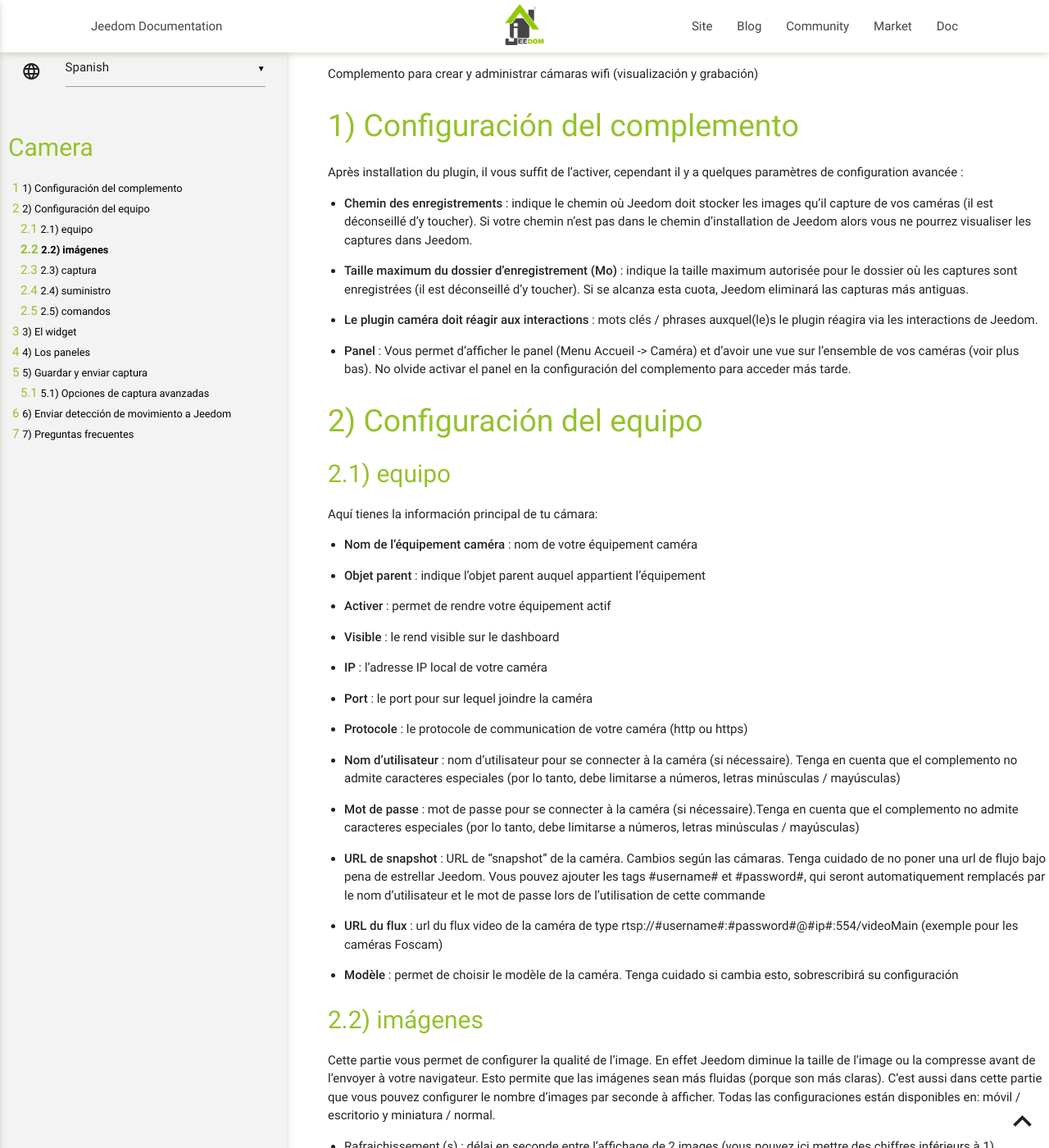
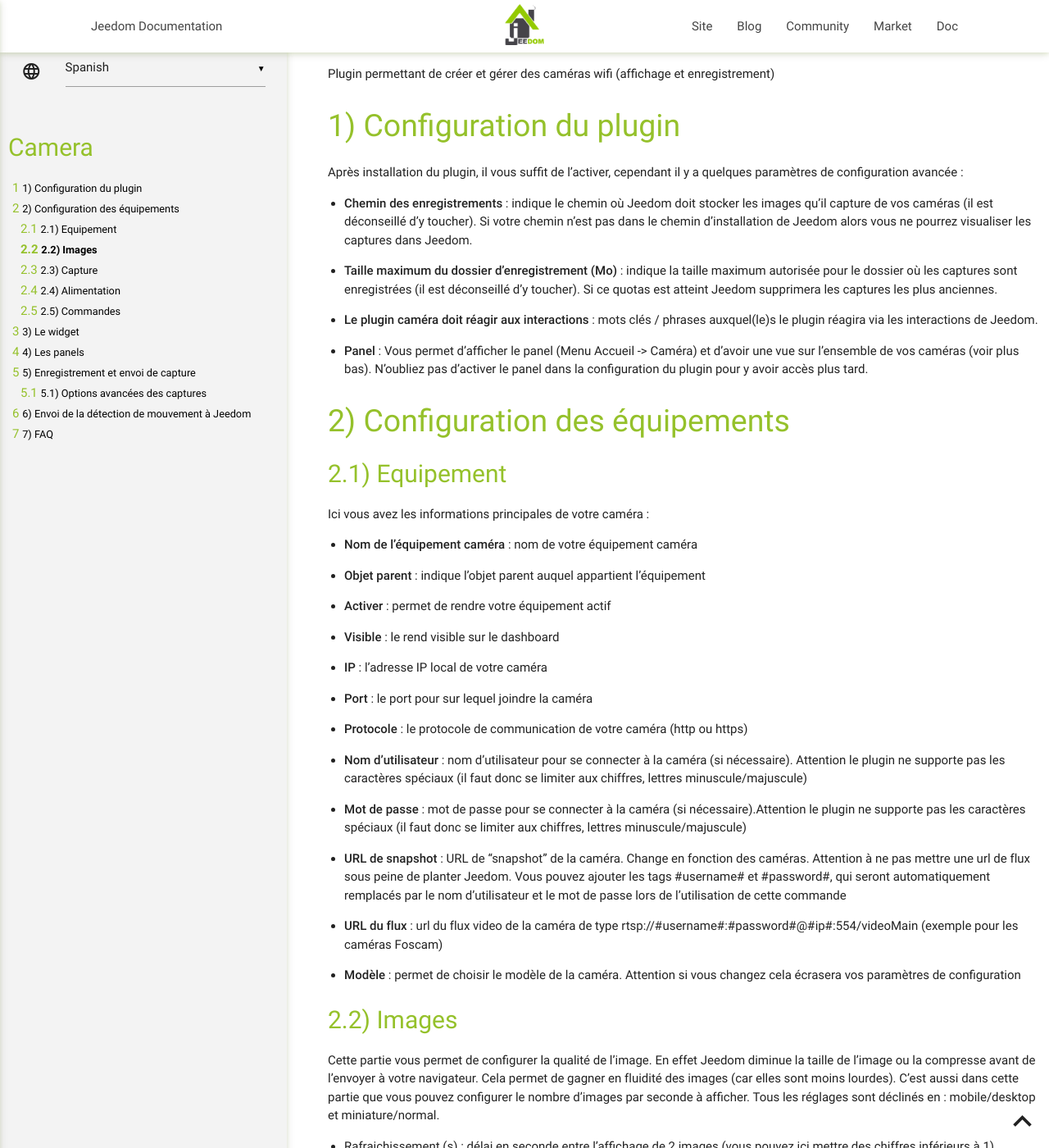
Before and after one commit to jeedom/plugin-camera, a Jekyll site: the page built from docs/es_ES/index.md, in a window 1280 px wide and 1400 px high. Shown: the whole window at 82% size. Built offline with Jekyll 4.4.1, drawn with Linux system fonts in a browser that asks for light colours; our own code applies the rules of GitHub Pages for plain Markdown files; some of the changed text lies outside the part shown.

Commit message:
[Jenkins] Updated translation

```diff
--- a/docs/de_DE/index.md
+++ b/docs/de_DE/index.md
@@ -1,26 +1,26 @@
-Plugin zum Erstellen und Verwalten von WLAN-Kameras (Anzeige und Aufzeichnung)
+Plugin permettant de créer et gérer des caméras wifi (affichage et enregistrement)
 
-Plugin Konfiguration
+Configuration du plugin
 =======================
 
 Après installation du plugin, il vous suffit de l’activer, cependant il y a quelques paramètres de configuration avancée :
 
 -   **Chemin des enregistrements** : indique le chemin où Jeedom doit stocker les images qu’il capture de vos caméras (il est déconseillé d’y toucher). Si votre chemin n’est pas dans le chemin d’installation de Jeedom alors vous ne pourrez visualiser les captures dans Jeedom.
 
--   **Taille maximum du dossier d’enregistrement (Mo)** : indique la taille maximum autorisée pour le dossier où les captures sont enregistrées (il est déconseillé d’y toucher). Wenn diese Quote erreicht ist, löscht Jeedom die ältesten Fänge.
+-   **Taille maximum du dossier d’enregistrement (Mo)** : indique la taille maximum autorisée pour le dossier où les captures sont enregistrées (il est déconseillé d’y toucher). Si ce quotas est atteint Jeedom supprimera les captures les plus anciennes.
 
 -   **Le plugin caméra doit réagir aux interactions** : mots clés / phrases auxquel(le)s le plugin réagira via les interactions de Jeedom.
 
--   **Panel** : Vous permet d’afficher le panel (Menu Accueil -> Caméra) et d’avoir une vue sur l’ensemble de vos caméras (voir plus bas). Vergessen Sie nicht, das Panel in der Konfiguration des Plugins zu aktivieren, um später darauf zugreifen zu können.
+-   **Panel** : Vous permet d’afficher le panel (Menu Accueil -> Caméra) et d’avoir une vue sur l’ensemble de vos caméras (voir plus bas). N'oubliez pas d'activer le panel dans la configuration du plugin pour y avoir accès plus tard.
 
 
-Gerätekonfiguration
+Configuration des équipements
 =============================
 
-Ausrüstung
+Equipement
 ----------
 
-Hier haben Sie die wichtigsten Informationen Ihrer Kamera:
+Ici vous avez les informations principales de votre caméra :
 
 -   **Nom de l’équipement caméra** : nom de votre équipement caméra
 
@@ -36,20 +36,20 @@ Hier haben Sie die wichtigsten Informationen Ihrer Kamera:
 
 -   **Protocole** : le protocole de communication de votre caméra (http ou https)
 
--   **Nom d’utilisateur** : nom d’utilisateur pour se connecter à la caméra (si nécessaire). Bitte beachten Sie, dass das Plugin keine Sonderzeichen unterstützt (Sie müssen sich daher auf Zahlen, Klein- / Großbuchstaben beschränken).
+-   **Nom d’utilisateur** : nom d’utilisateur pour se connecter à la caméra (si nécessaire). Attention le plugin ne supporte pas les caractères spéciaux (il faut donc se limiter aux chiffres, lettres minuscule/majuscule)
 
--   **Mot de passe** : mot de passe pour se connecter à la caméra (si nécessaire).Bitte beachten Sie, dass das Plugin keine Sonderzeichen unterstützt (Sie müssen sich daher auf Zahlen, Klein- / Großbuchstaben beschränken).
+-   **Mot de passe** : mot de passe pour se connecter à la caméra (si nécessaire).Attention le plugin ne supporte pas les caractères spéciaux (il faut donc se limiter aux chiffres, lettres minuscule/majuscule)
 
--   **URL de snapshot** : URL de "snapshot" de la caméra. Änderungen je nach Kamera. Achten Sie darauf, dass Sie keine Flow-URL unter die Strafe des Absturzes von Jeedom stellen. Vous pouvez ajouter les tags \#username\# et \#password\#, qui seront automatiquement remplacés par le nom d’utilisateur et le mot de passe lors de l’utilisation de cette commande
+-   **URL de snapshot** : URL de "snapshot" de la caméra. Change en fonction des caméras. Attention à ne pas mettre une url de flux sous peine de planter Jeedom. Vous pouvez ajouter les tags \#username\# et \#password\#, qui seront automatiquement remplacés par le nom d’utilisateur et le mot de passe lors de l’utilisation de cette commande
 
 -   **URL du flux** : url du flux video de la caméra de type rtsp://#username#:#password#@#ip#:554/videoMain (exemple pour les caméras Foscam)
 
--   **Modèle** : permet de choisir le modèle de la caméra. Seien Sie vorsichtig, wenn Sie dies ändern, werden Ihre Konfigurationseinstellungen überschrieben
+-   **Modèle** : permet de choisir le modèle de la caméra. Attention si vous changez cela écrasera vos paramètres de configuration
 
-Metaphorik
+Images
 ------
 
-Cette partie vous permet de configurer la qualité de l’image. En effet Jeedom diminue la taille de l’image ou la compresse avant de l’envoyer à votre navigateur. Dadurch können die Bilder flüssiger werden (weil sie heller sind). C’est aussi dans cette partie que vous pouvez configurer le nombre d’images par seconde à afficher. Alle Einstellungen sind verfügbar in: Mobil / Desktop und Miniatur / Normal.
+Cette partie vous permet de configurer la qualité de l’image. En effet Jeedom diminue la taille de l’image ou la compresse avant de l’envoyer à votre navigateur. Cela permet de gagner en fluidité des images (car elles sont moins lourdes). C’est aussi dans cette partie que vous pouvez configurer le nombre d’images par seconde à afficher. Tous les réglages sont déclinés en : mobile/desktop et miniature/normal.
 
 -   Rafraichissement (s) : délai en seconde entre l’affichage de 2 images (vous pouvez ici mettre des chiffres inférieurs à 1)
 
@@ -61,7 +61,7 @@ Cette partie vous permet de configurer la qualité de l’image. En effet Jeedom
 >
 > Si vous mettez une compression de 0% et une taille de 100%, Jeedom ne touchera pas à l’image en mode normal. Cela n’est pas valable en mode miniature où il y a une taille maximum de l’image de 360px.
 
-Erfassung
+Capture
 -------
 
 -   Durée maximum d’un enregistrement : durée maximum des enregistrements
@@ -70,18 +70,18 @@ Erfassung
 
 -   Nombre d’images par seconde de la vidéo : nombre d’images par seconde des vidéos
 
--   Seuil de détection mouvement (0-100) : seuil de détection de mouvement (il est conseillé de mettre 2). Je höher der Wert, desto höher ist die Empfindlichkeit.
+-   Seuil de détection mouvement (0-100) : seuil de détection de mouvement (il est conseillé de mettre 2). Plus la valeur est grande plus la sensibilité augmente.
 
 -   Supprimer toutes les captures de la caméra : supprime toutes les captures et enregistrements de la caméra
 
-Versorgung
+Alimentation
 ------------
 
 -   Commande ON : Commande permettant de mettre en marche l’alimentation de la caméra
 
 -   Commande OFF : Commande permettant de couper l’alimentation de la caméra
 
-Befehle
+Commandes
 ---------
 
 -   ID de la commande (utiliser avec les commandes de type info pour par exemple remonter l’information de mouvement de la caméra à Jeedom par l’api, voir plus bas)
@@ -102,7 +102,7 @@ Befehle
 
 -   Supprimer (signe -) : permet de supprimer la commande
 
-Das Widget
+Le widget
 =========
 
 On retrouve sur celui-ci l’image de la caméra, les commandes définies dans la configuration, la commande pour prendre une capture, la commande pour lancer la prise de multiples captures images et la commande pour parcourir ces captures.
@@ -113,7 +113,7 @@ On retrouve sur celui-ci l’image de la caméra, les commandes définies dans l
 
 Un clic sur l’image permet d’afficher celle-ci dans une fenêtre et dans un format plus grand.
 
-Ein Klick auf den letzten Befehl zum Durchsuchen der Screenshots zeigt diesen an.
+Un clic sur la dernière commande pour parcourir les captures vous affichera celle-ci.
 
 Vous retrouvez ici toutes les captures organisées par jour puis par date, vous pouvez pour chacune d’elle :
 
@@ -125,7 +125,7 @@ Vous retrouvez ici toutes les captures organisées par jour puis par date, vous
 
 En mobile le widget est un peu différent : si vous cliquez sur l’image de la caméra vous obtenez celle-ci en plus grande avec les commandes possibles.
 
-Die Paneele
+Les panels
 ==========
 
 Le plugin caméra met aussi à disposition un panel qui vous permet de voir d’un seul coup toutes vos caméras, il est accessible par Acceuil → Caméra.
@@ -134,18 +134,18 @@ Le plugin caméra met aussi à disposition un panel qui vous permet de voir d’
 >
 > Pour l’avoir il faut l’activer sur la page de configuration du plugin
 
-Es ist natürlich auch für Handys per Plugin → Kamera erhältlich:
+Il est bien sur aussi disponible en mobile par Plugin → Caméra :
 
-Speichern und Capture senden
+Enregistrement et envoi de capture
 ==================================
 
 Cette commande un peu spécifique permet suite à la prise de capture de faire l’envoi de celle-ci (compatible avec le plugin slack, mail et transfert).
 
-La configuration est assez simple vous appelez l’action d’envoi de capture (dénommée "Enregistrement") dans un scénario. Im Titelteil übergeben Sie die Optionen.
+La configuration est assez simple vous appelez l’action d’envoi de capture (dénommée "Enregistrement") dans un scénario. Dans la partie titre vous passez les options.
 
-Standardmäßig reicht es aus, die Anzahl der gewünschten Aufnahmen in das Feld &quot;Anzahl der Aufnahmen oder Optionen&quot; einzufügen. Sie können jedoch weitere Optionen auswählen (siehe Details unter &quot;Erweiterte Optionen für Aufnahmen&quot;). Dans la partie message, vous n'avez plus qu'à renseigner la commande du plugin (actuellement slack, mail ou transfert) qui fait l’envoi des captures. Sie können mehrere durch &amp;&amp; getrennte setzen.
+Standardmäßig reicht es aus, die Anzahl der gewünschten Aufnahmen in das Feld &quot;Anzahl der Aufnahmen oder Optionen&quot; einzufügen. Sie können jedoch weitere Optionen auswählen (siehe Details unter &quot;Erweiterte Optionen für Aufnahmen&quot;). Dans la partie message, vous n'avez plus qu'à renseigner la commande du plugin (actuellement slack, mail ou transfert) qui fait l’envoi des captures. Vous pouvez en mettre plusieurs séparés par des &&.
 
-Erweiterte Aufnahmeoptionen
+Options avancées des captures
 ---------------------------
 
 -   nbSnap : nombre de capture, si non précisé alors les captures sont faites jusqu’à une demande d’arrêt d’enregistrement ou d’arrêt de la caméra
@@ -164,17 +164,17 @@ Erweiterte Aufnahmeoptionen
 
 > **Exemples**
 >
-> nbSnap=3 delay=5 ==> envoi 3 captures faites à 5 secondes d'intervalle (envoi déclenché via le scénario) movie=1 sendFirstSnap=1 detectMove=1 ==> envoi la première capture, puis envoi d'une capture à chaque détection de mouvement et enregistre une vidéo jusqu'à la commande "Arrêter Enregistrement" à insérer dans le scénario. Der Film wird auf Ihrem Jeedom gespeichert.
+> nbSnap=3 delay=5 ==> envoi 3 captures faites à 5 secondes d'intervalle (envoi déclenché via le scénario) movie=1 sendFirstSnap=1 detectMove=1 ==> envoi la première capture, puis envoi d'une capture à chaque détection de mouvement et enregistre une vidéo jusqu'à la commande "Arrêter Enregistrement" à insérer dans le scénario. Le film sera stocké sur votre Jeedom.
 
 
-Senden Sie die Bewegungserkennung an Jeedom
+Envoi de la détection de mouvement à Jeedom
 ===========================================
 
 Si vous avez une caméra qui possède la détection de mouvement et que vous voulez transmettre celle-ci à Jeedom voilà l’url à mettre sur votre caméra :
 
-    http: //#IP_JEEDOM#/core/api/jeeApi.php?apikey=#APIKEY#&type=camera&id=#ID#&value=#value#
+    http://#IP_JEEDOM#/core/api/jeeApi.php?apikey=#APIKEY#&type=camera&id=#ID#&value=#value#
 
-Natürlich vor dem Erstellen eines Info-Befehls auf Ihrer Kamera
+Il faut bien entendu avant avoir créé une commande de type info sur votre caméra
 
 FAQ
 ===
--- a/docs/es_ES/index.md
+++ b/docs/es_ES/index.md
@@ -1,26 +1,26 @@
-Complemento para crear y administrar cámaras wifi (visualización y grabación)
+Plugin permettant de créer et gérer des caméras wifi (affichage et enregistrement)
 
-Configuración del complemento
+Configuration du plugin
 =======================
 
 Après installation du plugin, il vous suffit de l’activer, cependant il y a quelques paramètres de configuration avancée :
 
 -   **Chemin des enregistrements** : indique le chemin où Jeedom doit stocker les images qu’il capture de vos caméras (il est déconseillé d’y toucher). Si votre chemin n’est pas dans le chemin d’installation de Jeedom alors vous ne pourrez visualiser les captures dans Jeedom.
 
--   **Taille maximum du dossier d’enregistrement (Mo)** : indique la taille maximum autorisée pour le dossier où les captures sont enregistrées (il est déconseillé d’y toucher). Si se alcanza esta cuota, Jeedom eliminará las capturas más antiguas.
+-   **Taille maximum du dossier d’enregistrement (Mo)** : indique la taille maximum autorisée pour le dossier où les captures sont enregistrées (il est déconseillé d’y toucher). Si ce quotas est atteint Jeedom supprimera les captures les plus anciennes.
 
 -   **Le plugin caméra doit réagir aux interactions** : mots clés / phrases auxquel(le)s le plugin réagira via les interactions de Jeedom.
 
--   **Panel** : Vous permet d’afficher le panel (Menu Accueil -> Caméra) et d’avoir une vue sur l’ensemble de vos caméras (voir plus bas). No olvide activar el panel en la configuración del complemento para acceder más tarde.
+-   **Panel** : Vous permet d’afficher le panel (Menu Accueil -> Caméra) et d’avoir une vue sur l’ensemble de vos caméras (voir plus bas). N'oubliez pas d'activer le panel dans la configuration du plugin pour y avoir accès plus tard.
 
 
-Configuración del equipo
+Configuration des équipements
 =============================
 
-equipo
+Equipement
 ----------
 
-Aquí tienes la información principal de tu cámara:
+Ici vous avez les informations principales de votre caméra :
 
 -   **Nom de l’équipement caméra** : nom de votre équipement caméra
 
@@ -36,20 +36,20 @@ Aquí tienes la información principal de tu cámara:
 
 -   **Protocole** : le protocole de communication de votre caméra (http ou https)
 
--   **Nom d’utilisateur** : nom d’utilisateur pour se connecter à la caméra (si nécessaire). Tenga en cuenta que el complemento no admite caracteres especiales (por lo tanto, debe limitarse a números, letras minúsculas / mayúsculas)
+-   **Nom d’utilisateur** : nom d’utilisateur pour se connecter à la caméra (si nécessaire). Attention le plugin ne supporte pas les caractères spéciaux (il faut donc se limiter aux chiffres, lettres minuscule/majuscule)
 
--   **Mot de passe** : mot de passe pour se connecter à la caméra (si nécessaire).Tenga en cuenta que el complemento no admite caracteres especiales (por lo tanto, debe limitarse a números, letras minúsculas / mayúsculas)
+-   **Mot de passe** : mot de passe pour se connecter à la caméra (si nécessaire).Attention le plugin ne supporte pas les caractères spéciaux (il faut donc se limiter aux chiffres, lettres minuscule/majuscule)
 
--   **URL de snapshot** : URL de "snapshot" de la caméra. Cambios según las cámaras. Tenga cuidado de no poner una url de flujo bajo pena de estrellar Jeedom. Vous pouvez ajouter les tags \#username\# et \#password\#, qui seront automatiquement remplacés par le nom d’utilisateur et le mot de passe lors de l’utilisation de cette commande
+-   **URL de snapshot** : URL de "snapshot" de la caméra. Change en fonction des caméras. Attention à ne pas mettre une url de flux sous peine de planter Jeedom. Vous pouvez ajouter les tags \#username\# et \#password\#, qui seront automatiquement remplacés par le nom d’utilisateur et le mot de passe lors de l’utilisation de cette commande
 
 -   **URL du flux** : url du flux video de la caméra de type rtsp://#username#:#password#@#ip#:554/videoMain (exemple pour les caméras Foscam)
 
--   **Modèle** : permet de choisir le modèle de la caméra. Tenga cuidado si cambia esto, sobrescribirá su configuración
+-   **Modèle** : permet de choisir le modèle de la caméra. Attention si vous changez cela écrasera vos paramètres de configuration
 
-imágenes
+Images
 ------
 
-Cette partie vous permet de configurer la qualité de l’image. En effet Jeedom diminue la taille de l’image ou la compresse avant de l’envoyer à votre navigateur. Esto permite que las imágenes sean más fluidas (porque son más claras). C’est aussi dans cette partie que vous pouvez configurer le nombre d’images par seconde à afficher. Todas las configuraciones están disponibles en: móvil / escritorio y miniatura / normal.
+Cette partie vous permet de configurer la qualité de l’image. En effet Jeedom diminue la taille de l’image ou la compresse avant de l’envoyer à votre navigateur. Cela permet de gagner en fluidité des images (car elles sont moins lourdes). C’est aussi dans cette partie que vous pouvez configurer le nombre d’images par seconde à afficher. Tous les réglages sont déclinés en : mobile/desktop et miniature/normal.
 
 -   Rafraichissement (s) : délai en seconde entre l’affichage de 2 images (vous pouvez ici mettre des chiffres inférieurs à 1)
 
@@ -61,7 +61,7 @@ Cette partie vous permet de configurer la qualité de l’image. En effet Jeedom
 >
 > Si vous mettez une compression de 0% et une taille de 100%, Jeedom ne touchera pas à l’image en mode normal. Cela n’est pas valable en mode miniature où il y a une taille maximum de l’image de 360px.
 
-captura
+Capture
 -------
 
 -   Durée maximum d’un enregistrement : durée maximum des enregistrements
@@ -70,18 +70,18 @@ captura
 
 -   Nombre d’images par seconde de la vidéo : nombre d’images par seconde des vidéos
 
--   Seuil de détection mouvement (0-100) : seuil de détection de mouvement (il est conseillé de mettre 2). Cuanto mayor sea el valor, más aumenta la sensibilidad.
+-   Seuil de détection mouvement (0-100) : seuil de détection de mouvement (il est conseillé de mettre 2). Plus la valeur est grande plus la sensibilité augmente.
 
 -   Supprimer toutes les captures de la caméra : supprime toutes les captures et enregistrements de la caméra
 
-suministro
+Alimentation
 ------------
 
 -   Commande ON : Commande permettant de mettre en marche l’alimentation de la caméra
 
 -   Commande OFF : Commande permettant de couper l’alimentation de la caméra
 
-comandos
+Commandes
 ---------
 
 -   ID de la commande (utiliser avec les commandes de type info pour par exemple remonter l’information de mouvement de la caméra à Jeedom par l’api, voir plus bas)
@@ -102,7 +102,7 @@ comandos
 
 -   Supprimer (signe -) : permet de supprimer la commande
 
-El widget
+Le widget
 =========
 
 On retrouve sur celui-ci l’image de la caméra, les commandes définies dans la configuration, la commande pour prendre une capture, la commande pour lancer la prise de multiples captures images et la commande pour parcourir ces captures.
@@ -113,7 +113,7 @@ On retrouve sur celui-ci l’image de la caméra, les commandes définies dans l
 
 Un clic sur l’image permet d’afficher celle-ci dans une fenêtre et dans un format plus grand.
 
-Un clic en el último comando para explorar las capturas de pantalla mostrará este.
+Un clic sur la dernière commande pour parcourir les captures vous affichera celle-ci.
 
 Vous retrouvez ici toutes les captures organisées par jour puis par date, vous pouvez pour chacune d’elle :
 
@@ -125,7 +125,7 @@ Vous retrouvez ici toutes les captures organisées par jour puis par date, vous
 
 En mobile le widget est un peu différent : si vous cliquez sur l’image de la caméra vous obtenez celle-ci en plus grande avec les commandes possibles.
 
-Los paneles
+Les panels
 ==========
 
 Le plugin caméra met aussi à disposition un panel qui vous permet de voir d’un seul coup toutes vos caméras, il est accessible par Acceuil → Caméra.
@@ -134,18 +134,18 @@ Le plugin caméra met aussi à disposition un panel qui vous permet de voir d’
 >
 > Pour l’avoir il faut l’activer sur la page de configuration du plugin
 
-Por supuesto, también está disponible en dispositivos móviles con Plugin → Cámara:
+Il est bien sur aussi disponible en mobile par Plugin → Caméra :
 
-Guardar y enviar captura
+Enregistrement et envoi de capture
 ==================================
 
 Cette commande un peu spécifique permet suite à la prise de capture de faire l’envoi de celle-ci (compatible avec le plugin slack, mail et transfert).
 
-La configuration est assez simple vous appelez l’action d’envoi de capture (dénommée "Enregistrement") dans un scénario. En la parte del título pasas las opciones.
+La configuration est assez simple vous appelez l’action d’envoi de capture (dénommée "Enregistrement") dans un scénario. Dans la partie titre vous passez les options.
 
-De forma predeterminada, simplemente coloque el número de capturas que desea en el campo &quot;número de capturas u opciones&quot;, pero puede ir más allá con las opciones (consulte los detalles a continuación &quot;opciones avanzadas de capturas&quot;). Dans la partie message, vous n'avez plus qu'à renseigner la commande du plugin (actuellement slack, mail ou transfert) qui fait l’envoi des captures. Puede poner varios separados por &amp;&amp;.
+De forma predeterminada, simplemente coloque el número de capturas que desea en el campo &quot;número de capturas u opciones&quot;, pero puede ir más allá con las opciones (consulte los detalles a continuación &quot;opciones avanzadas de capturas&quot;). Dans la partie message, vous n'avez plus qu'à renseigner la commande du plugin (actuellement slack, mail ou transfert) qui fait l’envoi des captures. Vous pouvez en mettre plusieurs séparés par des &&.
 
-Opciones de captura avanzadas
+Options avancées des captures
 ---------------------------
 
 -   nbSnap : nombre de capture, si non précisé alors les captures sont faites jusqu’à une demande d’arrêt d’enregistrement ou d’arrêt de la caméra
@@ -164,19 +164,19 @@ Opciones de captura avanzadas
 
 > **Exemples**
 >
-> nbSnap=3 delay=5 ==> envoi 3 captures faites à 5 secondes d'intervalle (envoi déclenché via le scénario) movie=1 sendFirstSnap=1 detectMove=1 ==> envoi la première capture, puis envoi d'une capture à chaque détection de mouvement et enregistre une vidéo jusqu'à la commande "Arrêter Enregistrement" à insérer dans le scénario. La película se almacenará en su Jeedom.
+> nbSnap=3 delay=5 ==> envoi 3 captures faites à 5 secondes d'intervalle (envoi déclenché via le scénario) movie=1 sendFirstSnap=1 detectMove=1 ==> envoi la première capture, puis envoi d'une capture à chaque détection de mouvement et enregistre une vidéo jusqu'à la commande "Arrêter Enregistrement" à insérer dans le scénario. Le film sera stocké sur votre Jeedom.
 
 
-Enviar detección de movimiento a Jeedom
+Envoi de la détection de mouvement à Jeedom
 ===========================================
 
 Si vous avez une caméra qui possède la détection de mouvement et que vous voulez transmettre celle-ci à Jeedom voilà l’url à mettre sur votre caméra :
 
-    http: //#IP_JEEDOM#/core/api/jeeApi.php?apikey=#APIKEY#&type=camera&id=#ID#&value=#value#
+    http://#IP_JEEDOM#/core/api/jeeApi.php?apikey=#APIKEY#&type=camera&id=#ID#&value=#value#
 
-Obviamente, antes de crear un comando de tipo de información en su cámara
+Il faut bien entendu avant avoir créé une commande de type info sur votre caméra
 
-Preguntas frecuentes
+FAQ
 ===
 
 >**Où sont les enregistrements ?**
```
Also changed, not shown: docs/en_US/index.md (+28 -28 lines), docs/i18n/de_DE.json (+1 -48 lines), docs/i18n/en_US.json (+1 -48 lines), docs/i18n/es_ES.json (+1 -48 lines), docs/i18n/fr_FR.json (+1 -48 lines).
